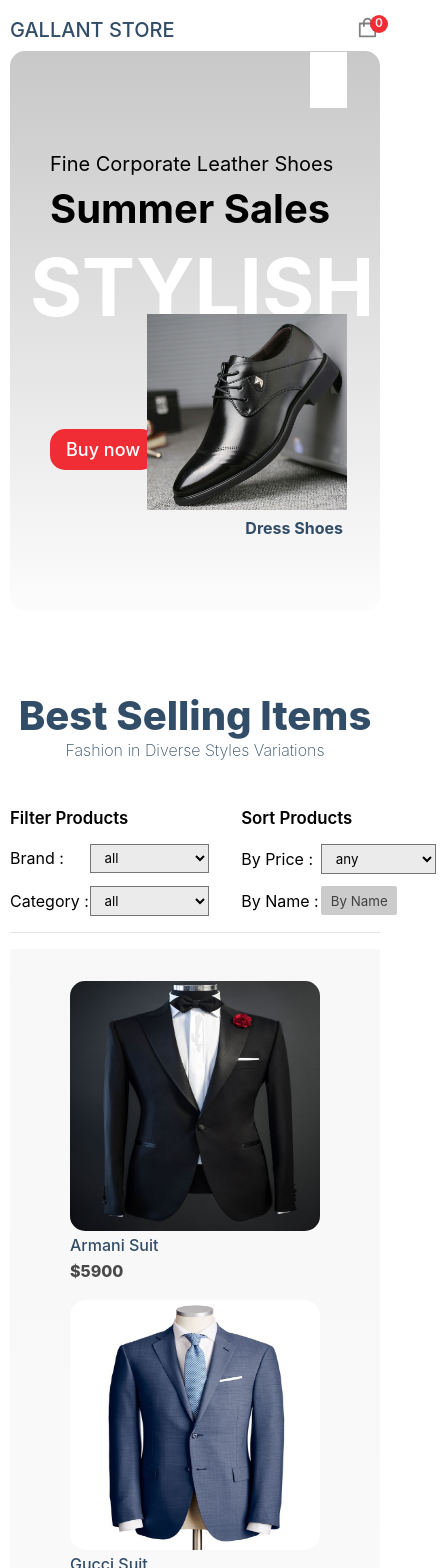
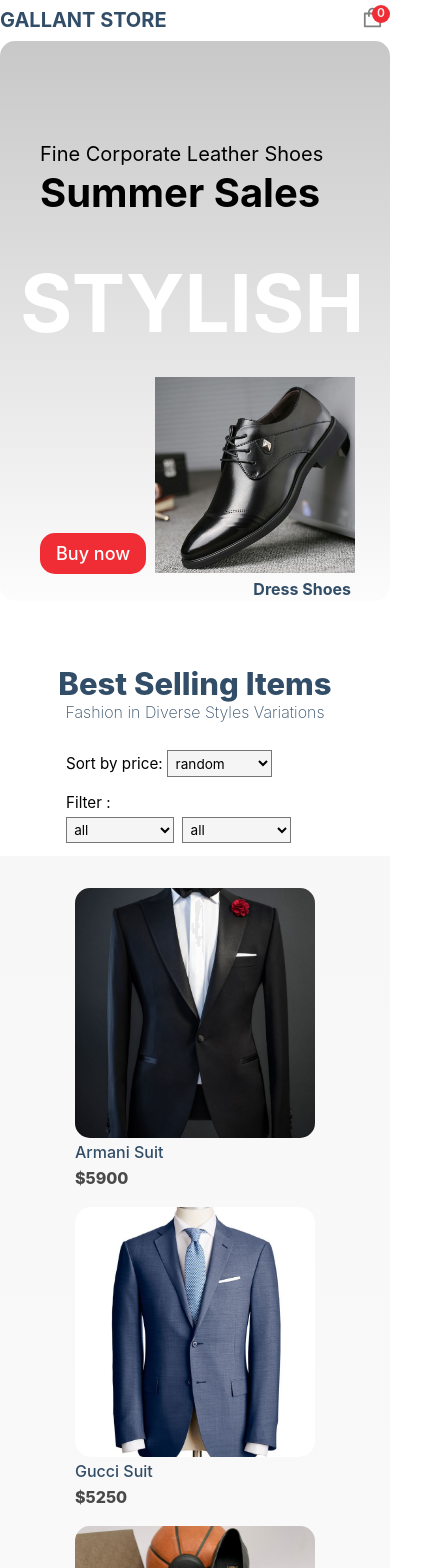
Before and after one commit to Niyojoel/Ecommerce, a Next.js app: page / in a window 390 px wide. Shown: the top 1568 px of the page, 444 px wide, since content can reach past the window. Built offline with nearby package versions, Linux system fonts and the light colour scheme.

Commit message:
deployment touches and fixes

```diff
--- a/components/HeroBanner.jsx
+++ b/components/HeroBanner.jsx
@@ -21,7 +21,7 @@ const HeroBanner = ({image, desc, product, buttonText, smallText, midText, large
          </Link>
         <div className="whitebox-style"/>
 
-        <div>
+        <div className="action_btn">
             <Link href={`/product/${product}`}>
                 <button type="button">
                     {buttonText}
--- a/components/Product.jsx
+++ b/components/Product.jsx
@@ -1,6 +1,7 @@
 import { useProductContext } from "@/context/productContext";
 import Image from "next/image"
 import Link from "next/link"
+import { useEffect, useRef } from "react";
 
 const Product = ({product}) => {
   const {cart} = useProductContext();
@@ -12,7 +13,7 @@ const Product = ({product}) => {
   return (
     <article>
       <Link href={`/product/${slug}`}>
-        <div className="product-card">
+      <div className="product-card">
           {cart.find(product=> product.id === id) && <span className="in-cart">In cart</span>}
           <Image src={images && images[0]} alt="product-image" width={250} height={250} className="product-image"/>
           <p className="product-name">{name}</p>
--- a/components/ProductsFilter.jsx
+++ b/components/ProductsFilter.jsx
@@ -8,47 +8,34 @@ const productsFilter = () => {
     const {filterProducts, sortProductsByName, sortProductsByPrice} = productFilterAndSorting()
 
   return (
+    <div className="product-showings_wrapper">
         <div className="products-showings" ref={productFilterRef}>
+            <div className="product-sorting">
+                <span> Sort by price:</span>
+                <div className="showings-options">
+                    <select defaultValue="default" ref ={priceSortingRef} onChange= {(e)=> sortProductsByPrice(e.target.value)}>
+                        <option value="default">random</option>
+                        <option value="asc">ascending</option>
+                        <option value="des">descending</option>
+                    </select>
+                </div>
+            </div>
             <div className="product-filter">
-            <span> Filter Products</span>
+                <span> Filter :</span>
                 <form className="showings-options" onChange={(e)=> filterProducts(e)}>
-                <div className="filter-by">
-                <label htmlFor="brandName"> Brand : </label>
                     <select defaultValue="all" name="brandName" id="brandName">
                         <option value="all">all</option>
                         {brandNames?.map((name) => (
-                    <option value={name}>{name}</option>
+                        <option key={name} value={name}>{name}</option>
                         ))}
                     </select>
-                </div>
-                <div className="filter-by">
-                <label htmlFor="category"> Category : </label>
                     <select defaultValue="all" name="category" id="category">
                         <option value="all" >all</option>
                         {categories?.map((category) => (
                         <option key= {category} value={category}>{category}</option>
                         ))}
                     </select>
-                </div>
                 </form>
-        </div>
-        <div className="product-sorting">
-            <span> Sort Products </span>
-            <div className="showings-options">
-                <div className="sort-by">
-                <label> By Price : </label>
-                <select defaultValue="default" ref ={priceSortingRef} onChange= {(e)=> sortProductsByPrice(e.target.value)}>
-                    <option value="default">any</option>
-                    <option value="asc">ascending</option>
-                    <option value="des">descending</option>
-                </select>
-                </div>
-                <div className="sort-by">
-                    <label> By Name : </label>
-                    <button className="sort_paginate-btn" onClick={sortProductsByName} type="button">
-                        By Name
-                    </button>
-                </div>
             </div>
         </div>
     </div>
--- a/context/productContext.jsx
+++ b/context/productContext.jsx
@@ -41,7 +41,7 @@ export const ProductProvider = ({children})=> {
     function paginationControl () {
         const pagination = (products)=> {
             const pagProduct = [...products]
-            let limit = 10;
+            let limit = 12;
             let skip = (page - 1) * limit;
             let lastPage = Math.ceil(products.length/limit);
             setLastPage(lastPage);
--- a/pages/index.js
+++ b/pages/index.js
@@ -18,6 +18,7 @@ const Home = (/*{productss, bannerData}*/) => {
         </div>
         <ProductsFilter />
         <div className="products-container">
+          <div className="product_wrapper">
             {products.length ? (
               products?.map((product) => {
                 return <Product key={product.id} product={product} />;
@@ -30,7 +31,8 @@ const Home = (/*{productss, bannerData}*/) => {
               </p>
             )}
           </div>
-        <Pagination/>
+        </div>
+        <Pagination />
       </section>
       <FooterBanner footerBanner={footerBanner} />
     </main>
--- a/styles/globals.css
+++ b/styles/globals.css
@@ -17,17 +17,17 @@ a {
 }
 
 .main-container{
-  max-width: 1400px;
+  max-width: 1200px;
   margin: auto;
   width: 100%;
 }
 
 .layout{
-  padding: 10px;
+  /* padding: 10px; */
 }
 
 .navbar-container{
-  max-width: 1400px;
+  max-width: 1200px;
   width: 100%;
   /* background-color: rgba(241, 241, 241, 0.5); */
   display: flex;
@@ -71,10 +71,11 @@ a {
   -webkit-text-stroke: 1px #f02d34;
   margin-left: 6px;
 }
+
 .logo{
   color: #324d67;
   font-size: 20px;
-  font-weight: 500;
+  font-weight: 700;
 }
 
 .logo-text, .logo-text:focus {
@@ -88,15 +89,18 @@ a {
   cursor: pointer;
   position: relative;
   transition: transform .4s ease;
+  transform: translateX(-20%);
   border: none;
   background-color: transparent;
 }
+
 .cart-icon:hover{
   transform: scale(1.1,1.1);
 }
+
 .cart-item-qty{
   position: absolute;
-  right: -8px;
+  right: -20%;
   font-size: 12px;
   color: #eee;
   background-color: #f02d34;
@@ -111,7 +115,7 @@ a {
 .page {
   display: flex;
   flex-direction: column;
-  gap: 5rem;
+  gap: 4rem;
 }
 
 .product-section {
@@ -122,55 +126,49 @@ a {
   width: 100%;
 }
 
-.products-showings {
+.products-showings_wrapper {
+  display: flex;
+  align-items: center;
+  justify-content: center;
+  padding: 1rem 0;
+  margin: 0 auto;
+}
+
+.products-showings, .pagination {
   width: 100%;
+  max-width: 600px;
   display: flex;
   justify-content: space-between;
   align-items: center;
+  flex-wrap: wrap;
   gap: 2rem;
-  padding: 1rem 0;
-  border-bottom: 1px solid rgb(228, 228, 228);
 }
 
 .product-filter, .product-sorting {
   display: flex;
+  flex-direction: row;
   align-items: center;
   flex-wrap: wrap;
-  gap: 1rem;
+  gap: 0.5rem;
 }
 
 .product-filter span, .product-sorting span{
-  font-size: 1.05rem;
-  font-weight: 600;
+  font-size: 0.98rem;
+  font-weight: normal;
 }
 
 .showings-options {
   display: flex;
-  flex-wrap: wrap;
+  flex-wrap: nowrap;
   align-items: center;
   gap: 0.8rem;
 }
 
-.filter-by, .sort-by {
-  display: flex;
-  gap: 0.5rem;
-  align-items: center;
+.showings-options select {
+  padding: 0.2rem 0.3rem;
+  background-color: rgba(236, 236, 236, 0.5);
 }
 
-.filter-by select, .sort-by select {
-  padding: 0.3rem 0.6rem;
-  background-color: rgba(215, 215, 215, 0.5);
-}
-
-.filter-by label {
-  /* width: 4.5rem; */
-  text-wrap: nowrap;
-}
-
-.sort-by label {
-  /* width: 4.5rem; */
-  text-wrap: nowrap;
-}
 
 .sort_paginate-btn {
   padding: 0.4rem 0.6rem;
@@ -187,28 +185,36 @@ a {
   color: black;
 }
 
-.products-container{
+.products-container {
   width: 100%;
   display: flex;
-  min-height: 685px;
-  flex-wrap: wrap;
+  height: fit-content;
+  align-items: center;
   justify-content: center;
-  gap: 1.2rem;
   margin: -1rem 0 0;
   padding: 2rem 0;
   background: linear-gradient(rgba(240, 240, 240, 0.5), rgb(255, 255, 255));
-  transition: all 200ms ease-out;
 }
+
+.product_wrapper {
+  display: grid;
+  grid-template-columns: repeat(auto-fit, 240px);
+  width: 85%;
+  justify-content: center;
+  min-height: 685px;
+  gap: 1.2rem;
+}
+
 .product-card{
   position: relative;
   cursor: pointer;
-  transform: scale(1, 1);
+  width: 100%;
   transition: transform 0.5s ease;
   color: #324d67;
+}
 
-}
 .product-card:hover{
-  transform: scale(1.1,1.1)
+  transform: scale(1.05,1.05)
 }
 
 .in-cart {
@@ -224,7 +230,8 @@ a {
 .product-image{
   border-radius: 15px;
   background-color: #ebebeb;
-  transform: scale(1, 1);
+  width: 100%;
+  object-fit: cover;
   transition: transform 0.5s ease;
 }
 
@@ -271,7 +278,7 @@ a {
 .hero-banner-container h3{
   font-size: 4rem;
   margin-top: 0.7rem;
-  z-index: 1;
+  z-index: 3;
 }
 .hero-banner-container h1{
   color: white;
@@ -285,6 +292,7 @@ a {
   font-size: 9rem;
   position: relative;
   z-index: 1;
+  user-select: none;
 }
 
 /*.hero-banner-container .style-text span{
@@ -299,6 +307,7 @@ a {
   height: 100%;
   width: 40%;
   background-color: white;
+  user-select: none;
 }
 
 .hero-banner-image{
@@ -332,7 +341,7 @@ a {
 .desc{
 position: absolute;
 right: 10%;
-bottom: 5%;
+bottom: 7%;
 width: 300px;
 line-height: 1.3;
 display: flex;
@@ -361,6 +370,7 @@ text-align: end;
 .products-heading h2{
   font-size: 40px;
   font-weight: 800;
+  text-wrap: wrap;
 }
 .products-heading p{
   font-size: 16px;
@@ -446,10 +456,11 @@ text-align: end;
 .banner-desc .right .sale-object{
   font-size: 20px;
   font-weight: 600;
-  color: rgb(203, 203, 203);
+  color: rgb(255, 255, 255);
 }
 .banner-desc .right button:hover{
-  background-color: rgb(212, 212, 212);
+  background: #405f7c;
+  color: white;
 }
 .banner-desc .right .company-desc{
   font-size: 14px;
@@ -536,18 +547,6 @@ text-align: end;
   overflow: auto;
   max-height: 70vh;
   padding: 20px 10px;
-}
-
-.pagination {
-  width: 100%;
-  display: flex;
-  justify-content: space-between;
-  gap: 1rem;
-  align-items: center;
-}
-
-.pagination span {
-  color: rgb(56, 56, 56);
 }
 
 .paginate-btn {
@@ -896,11 +895,19 @@ padding: 30px 65px;
 }
 
 @media screen and (max-width:1150px) {
+  .hero-banner-container .style-text {
+    font-size: 7.5rem;
+  }
+
   .hero-banner-image {
     width: 255px;
     height: 255px;
     top: 47%;
     right: 9%;
+  }
+
+  .desc {
+    bottom: 11%;
   }
 
   .product-detail-desc h4 {
@@ -994,6 +1001,7 @@ padding: 30px 65px;
     height: 320px;
   }
 }
+
 @media screen and (max-width:1000px) {
   .product-detail-desc .price-qty {
     margin-top: 0.7rem;
@@ -1036,6 +1044,62 @@ padding: 30px 65px;
 }
 
 @media screen and (max-width: 850px) {
+  .hero-banner-container .whitebox-style {
+    width: 31.5%;
+    height: 83%;
+  }
+
+  .hero-banner-container .style-text {
+    color: rgb(200, 200, 200);
+    font-size: 5.75rem;
+    position: absolute;
+    top: 21%;
+    right: -3%;
+    transform: rotate(90deg);
+    z-index: 1
+  }
+
+  .hero-banner-container h3 {
+    font-size: 3rem;
+    margin: 0 0 2rem;
+  }
+
+  .product-section {
+    gap: 1rem;
+  }
+
+  .products-showings, .pagination {
+    gap: 1rem;
+    padding: 0.8rem 3.5rem;
+  }
+
+  .desc {
+    bottom: 11%;
+  }
+
+  .product-filter,
+  .product-sorting {
+    gap: 0.3rem;
+  }
+
+  .product-filter span,
+  .product-sorting span {
+    font-size: 0.95rem;
+  }
+
+  .showings-options {
+    gap: 0.5rem;
+  }
+
+  .showings-options select{
+    font-size: 0.85rem;
+    padding: 0.2rem;
+  }
+
+  .action_btn {
+    margin-top: 3rem;
+  }
+
   .product-detail-container {
     display: flex;
     flex-direction: column;
@@ -1070,14 +1134,18 @@ padding: 30px 65px;
   }
 }
 
-@media screen and (max-width:800px) {
+@media screen and (max-width:680px) {
   .hero-banner-container .whitebox-style {
-    width: 10%;
-    height: 10%;
+    width: 25%;
+    height: 90%;
   }
 
   .hero-banner-container .style-text {
-    display: none;
+    font-size: 4.5rem;
+    /* position: absolute; */
+    top: 17.5%;
+    right: -3%;
+    z-index: 1
   }
 
   .hero-banner-container{
@@ -1085,21 +1153,15 @@ padding: 30px 65px;
     gap: 0;
   }
 
-  .filter-by label {
-    width: 4.5rem;
-    text-wrap: nowrap;
-  }
-
-  .sort-by label {
-    width: 4.5rem;
-    text-wrap: nowrap;
+  .desc {
+    bottom: -2%;
   }
 
   .hero-banner-image{
     width: 200px;
     max-width: 250px;
     height: 35%;
-    /* top: 46%; */
+    top: 60%;
     right: 9%;
   }
 
@@ -1111,10 +1173,10 @@ padding: 30px 65px;
     height: max-content;
   }
 
-  .footer-banner-imgbox {
-    top: -42%;
+  /* .footer-banner-imgbox {
+    top: -20%;
     left: 0%;
-  }
+  } */
 
   .banner-desc .left h3{
     font-weight: 900;
@@ -1135,11 +1197,12 @@ padding: 30px 65px;
     font-size: 14px;
   }
   .banner-desc{
-    flex-wrap: wrap;
+    /* flex-wrap: wrap; */
     gap: 20px;
   }
   .hero-banner-container{
     line-height: 1.3;
+    overflow: hidden;
   }
   .hero-banner-container h1{
     font-size: 5rem;
@@ -1148,11 +1211,8 @@ padding: 30px 65px;
     font-size: 40px;
   }
   .hero-banner-container button{
-    margin-top: 90px;
+    margin-top: 130px;
     z-index: 10000;
-  }
-  .desc{
-   bottom: 60px;
   }
 
   .product-detail-container .product-detail-image{
@@ -1238,13 +1298,43 @@ padding: 30px 65px;
 }
 
 @media screen and (max-width:574px){
-  .footer-banner-imgbox {
-    top: 0%;
-    left: 40%;
+  .products-heading h2 {
+    font-size: 31px;
+  }
+
+  .products-showings,
+  .pagination {
+    max-width: 370px;
+    gap: 1rem;
+    display: flex;
+    justify-content: flex-start;
+    align-items: center;
+  }
+
+  .products-showings_wrapper {
+    display: flex;
+    align-items: center;
+    justify-content: center;
   }
 
   .footer-banner-imgbox {
     width: 270px;
     height: 270px;
+    top: -22%;
+    left: 30%;
+  }
+
+  .banner-desc {
+    flex-wrap: wrap;
   }
 }
+
+@media screen and (max-width: 520px) {
+  .hero-banner-container .whitebox-style {
+    display: none;
+  }
+
+  .hero-banner-container .style-text{
+    display: none;
+  }
+}
```
Also changed, not shown: lib/getStripe.js (+9 -9 lines). Lines whose indentation alone changed are shown as unchanged.
